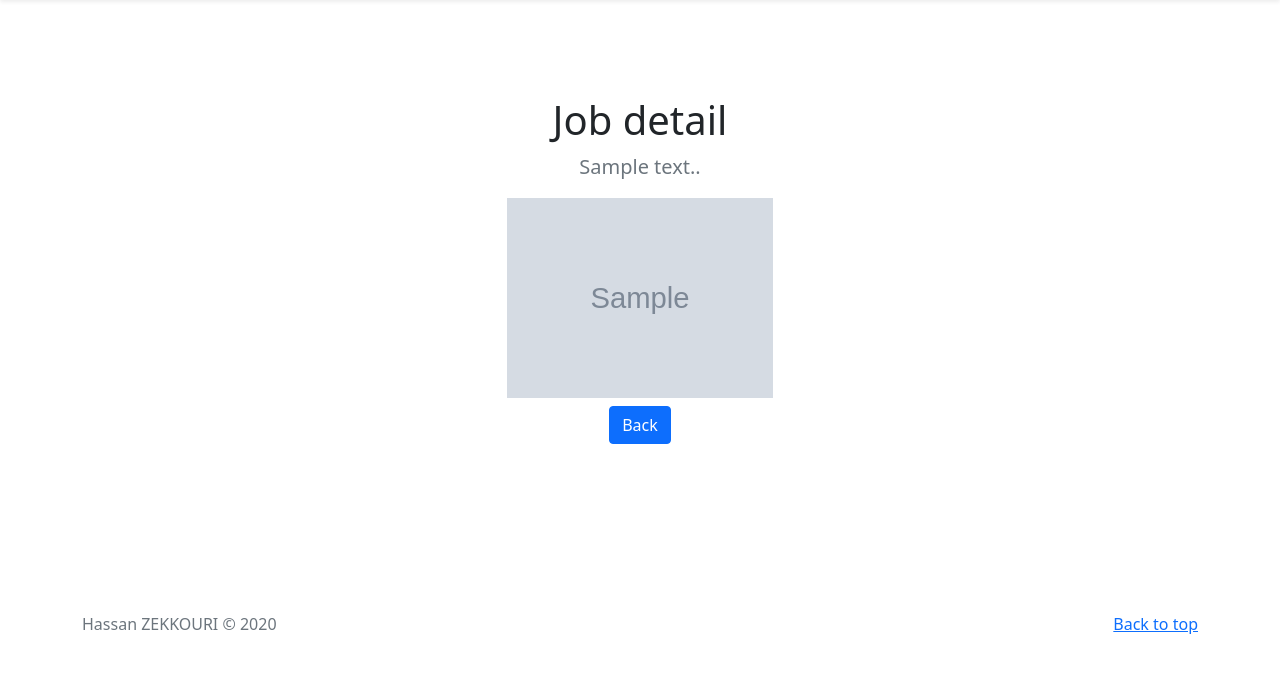
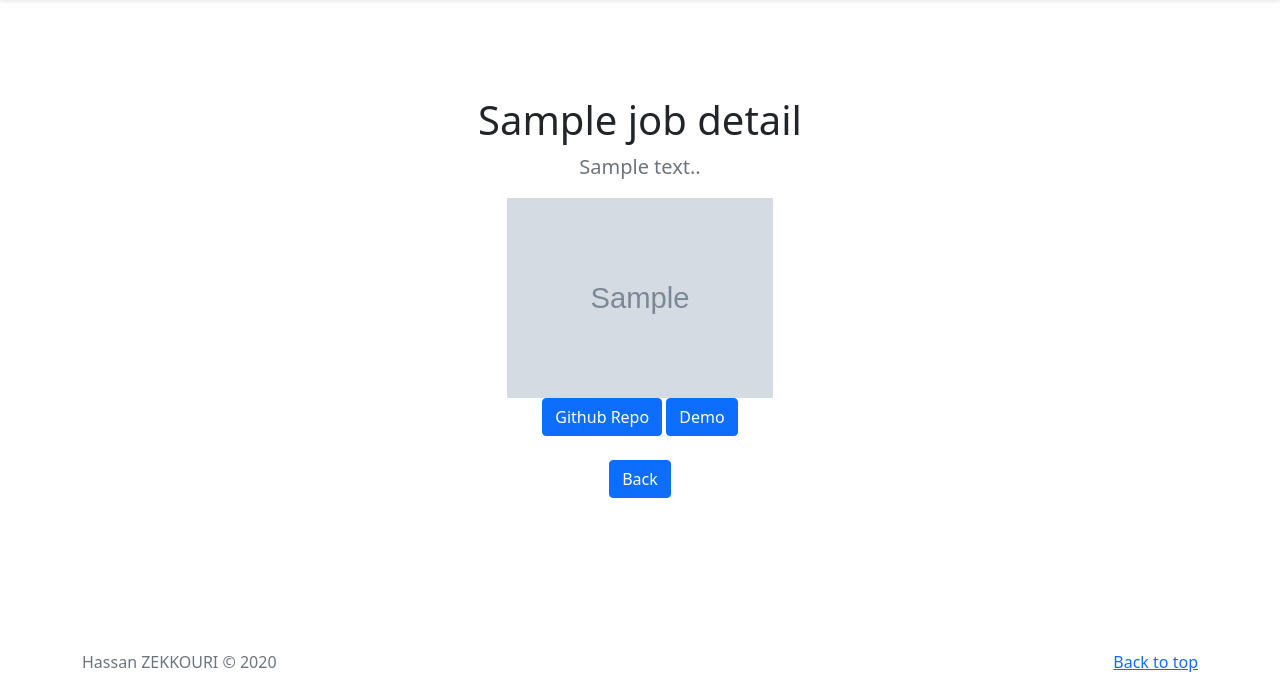
Before and after one commit to DgrinderHZ/portfolio, a Django app: template jobs/templates/jobs/detail.html in a window 1280 px wide. Shown: the part 56-732 px from the top of the page. Run offline with Django 3.2, Linux system fonts and the light colour scheme; the template is opened without the code that fills it: most values are stand-ins (such as "Sample title", 1, 10 or a date in 2020); grey boxes marked "Sample" are stand-in pictures; data that the repository does not hold is empty.

Commit message:
Add Extra fields

```diff
--- a/jobs/models.py
+++ b/jobs/models.py
@@ -2,8 +2,11 @@ from django.db import models
 
 
 class Job(models.Model):
+    name = models.CharField(max_length=60)
     image = models.ImageField(upload_to='images')
     summary = models.CharField(max_length=256)
+    github = models.CharField(max_length=256)
+    demo = models.CharField(max_length=256)
 
     def __str__(self):
-        return self.summary[0:100]
+        return self.name
--- a/jobs/templates/jobs/detail.html
+++ b/jobs/templates/jobs/detail.html
@@ -7,13 +7,14 @@
         <section class="py-5 text-center container">
             <div class="row py-lg-5">
                 <div class="col-lg-6 col-md-8 mx-auto">
-                    <h1 class="fw-light">Job detail</h1>
+                    <h1 class="fw-light">{{ job.name }} detail</h1>
                     <p class="lead text-muted">{{job.summary}}.</p>
                     <img src="{{ job.image.url }}" height="200px">
                     <p>
-                        <a href="{% url 'home' %}" class="btn btn-primary my-2">Back</a>
+                        <a href="{{job.github}}" class="btn btn-primary" target="_blank">Github Repo</a>
+                        <a href="{{job.demo}}" class="btn btn-primary " target="_blank">Demo</a>
                     </p>
-
+                    <a href="{% url 'home' %}" class="btn btn-primary my-2">Back</a>
                 </div>
             </div>
         </section>
```
Also changed, not shown: jobs/migrations/0004_auto_20201229_0910.py (added).
